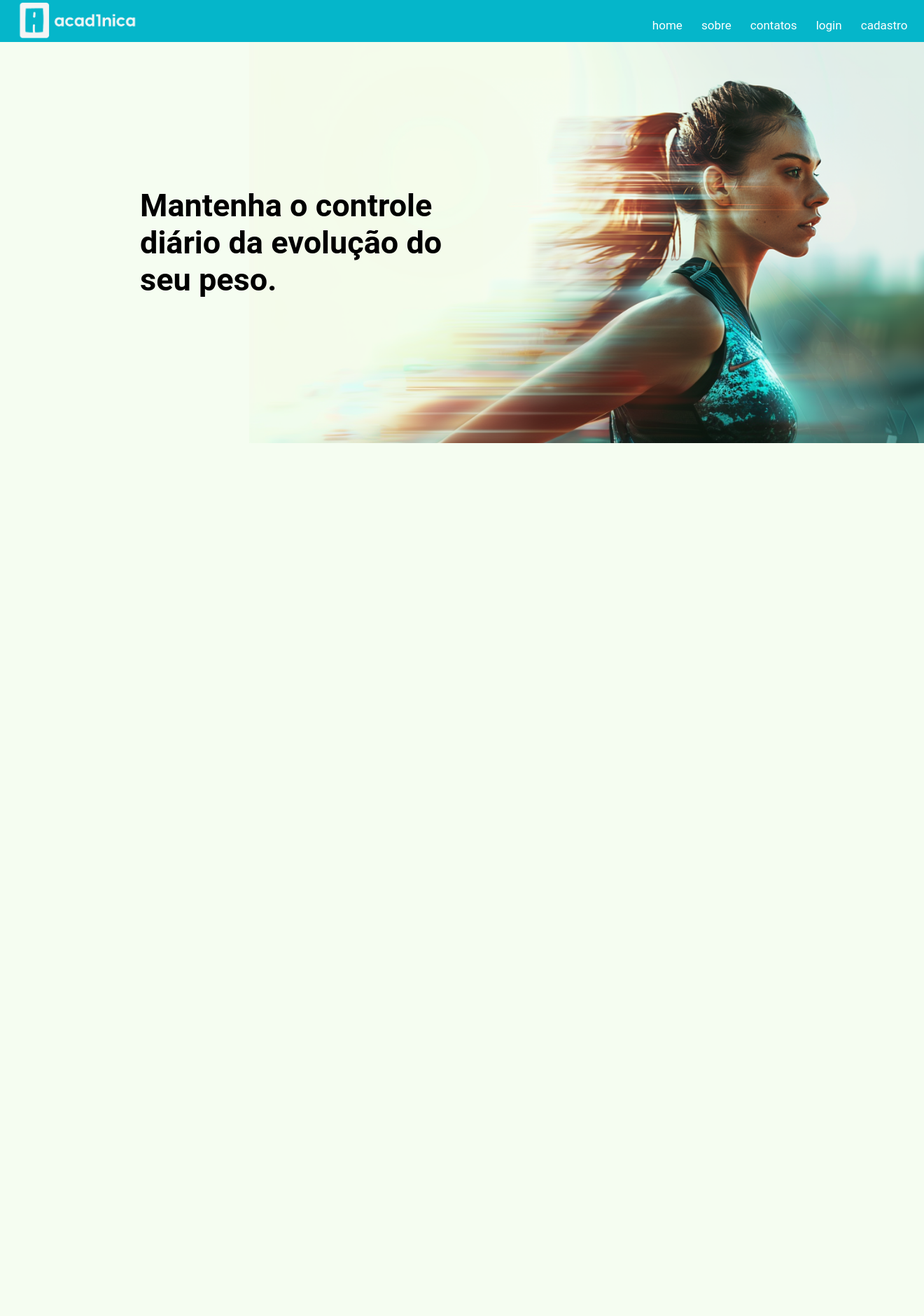
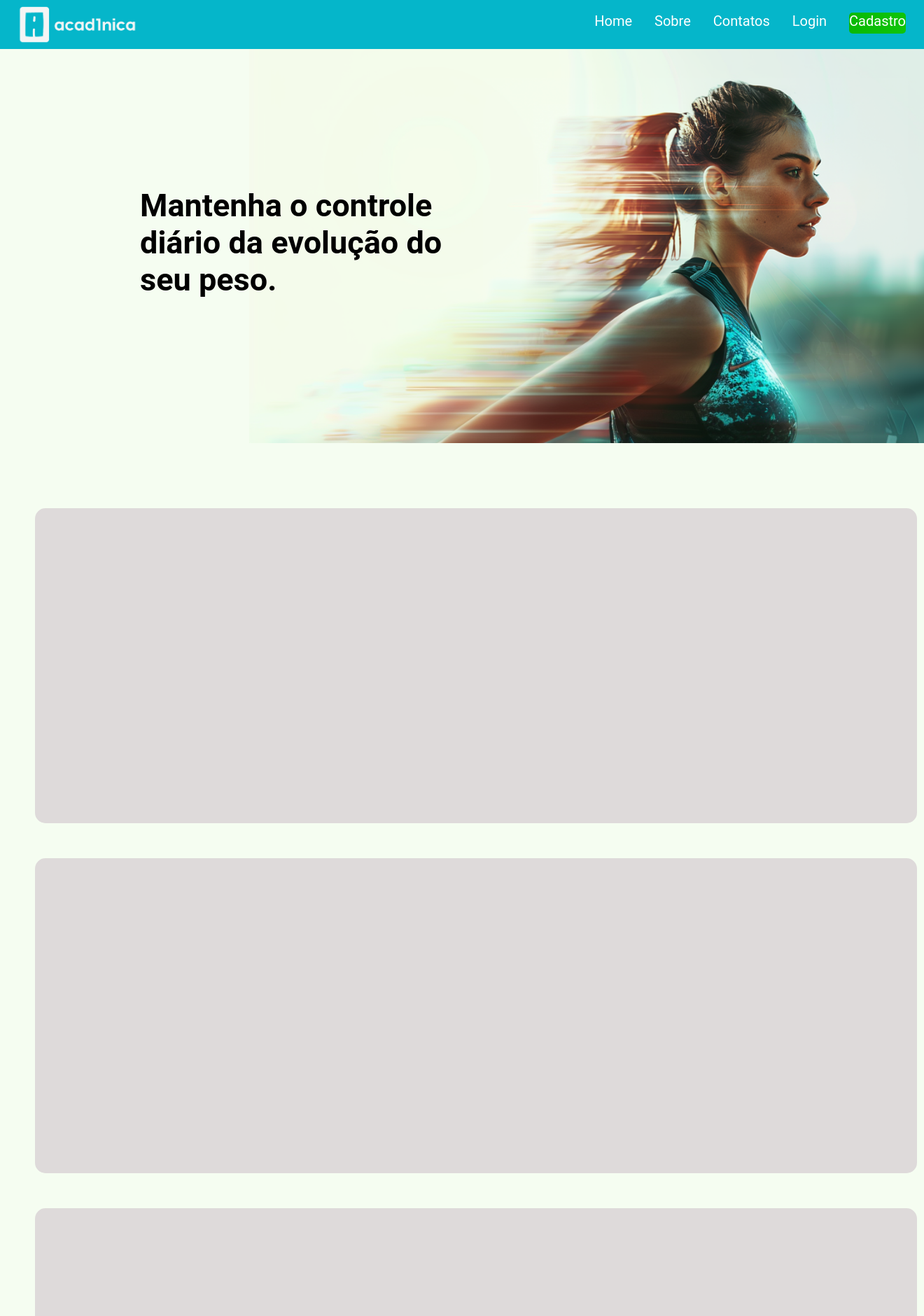
Before and after one commit to elvismota00/pagina_tcc, a PHP site: page / in a window 1320 px wide. Shown: the top 1880 px of the page at 70% size. Run offline with PHP 8.4, Linux system fonts and the light colour scheme; some web fonts are replaced.

Commit message:
editando o container e o header

```diff
--- a/index.html
+++ b/index.html
@@ -18,11 +18,11 @@
 
             <nav>
                 <ul>
-                    <li><a href="index.html">home</a></li>
-                    <li><a href="">sobre</a></li>
-                    <li><a href="">contatos</a></li>
-                    <li><a href="login.html">login</a></li>
-                    <li><a href="cadastro.html">cadastro</a></li>
+                    <li><a href="index.html">Home</a></li>
+                    <li><a href="">Sobre</a></li>
+                    <li><a href="">Contatos</a></li>
+                    <li><a href="login.html">Login</a></li>
+                    <li id="cad"><a href="cadastro.html">Cadastro</a></li>
                 </ul>
             </nav>
         </header>
@@ -31,6 +31,18 @@
             <div class="container">
                 <div class="frase_h2">
                     <h2>Mantenha o controle diário da evolução do seu peso.</h2>
+                </div>
+
+                <div class="tutorial1">
+
+                </div>
+
+                <div class="tutorial">
+
+                </div>
+
+                <div class="tutorial">
+
                 </div>
             </div>
         </main>
--- a/style.css
+++ b/style.css
@@ -34,14 +34,16 @@ body {
 
 header {
     width: 100%;
-    height: 60px;
+    height: 70px;
     background-color: #05B6CA;
+    align-items: center;
     position: absolute;
     top: 0;
     right: 0;
 }
 
 .logo {
+    margin-top: 6px;
     position: absolute;
     width: 200px;
     height: auto;
@@ -55,7 +57,7 @@ header {
 nav {
     position: absolute;
     right: 10px;
-    bottom: 0px;
+    bottom: 6px;
 }
 
 nav ul li {
@@ -63,9 +65,8 @@ nav ul li {
     color: #fff;
     width: auto;
     margin: 0.8em;
-    font-size: 1.2em;
     list-style: none;
-    font-size: 17px;
+    font-size: 20px;
     font-family: roboto;
 }
 
@@ -77,10 +78,25 @@ nav ul li a {
 nav ul li a:hover {
     color: #c8c8ce;
 }
+
+#cad {
+    width: 100px;
+    height: 30px;
+    border-radius: 5px;
+    background-image: linear-gradient(to right, #0ab904, #10c40a);;
+    float: left;
+    color: #fff;
+    width: auto;
+
+    list-style: none;
+    font-size: 20px;
+    font-family: roboto;
+}
 /* -------cabeçalho fim------- */
 
 .container {
-    height: 2000px;
+    height: 2500px;
+    display: block;
 }
 
 .frase_h2 {
@@ -91,9 +107,28 @@ nav ul li a:hover {
     padding-left: 200px;
 }
 
+.tutorial1 {
+    margin-top: 300px;
+    margin-left: 50px;
+    margin-right: 50px;
+    margin-bottom: 50px;
+    width: 1260px;
+    height: 450px;
+    border-radius: 15px;
+    background-color: #dedada;
+}
+
+.tutorial {
+    margin: 50px;
+    width: 1260px;
+    height: 450px;
+    border-radius: 15px;
+    background-color: #dedada;
+}
+
 footer {
     width: 100%;
-    height: 60px;
+    height: 200px;
     background-color: #05B6CA;
     position: relative;
     font-family: roboto-light;
```
